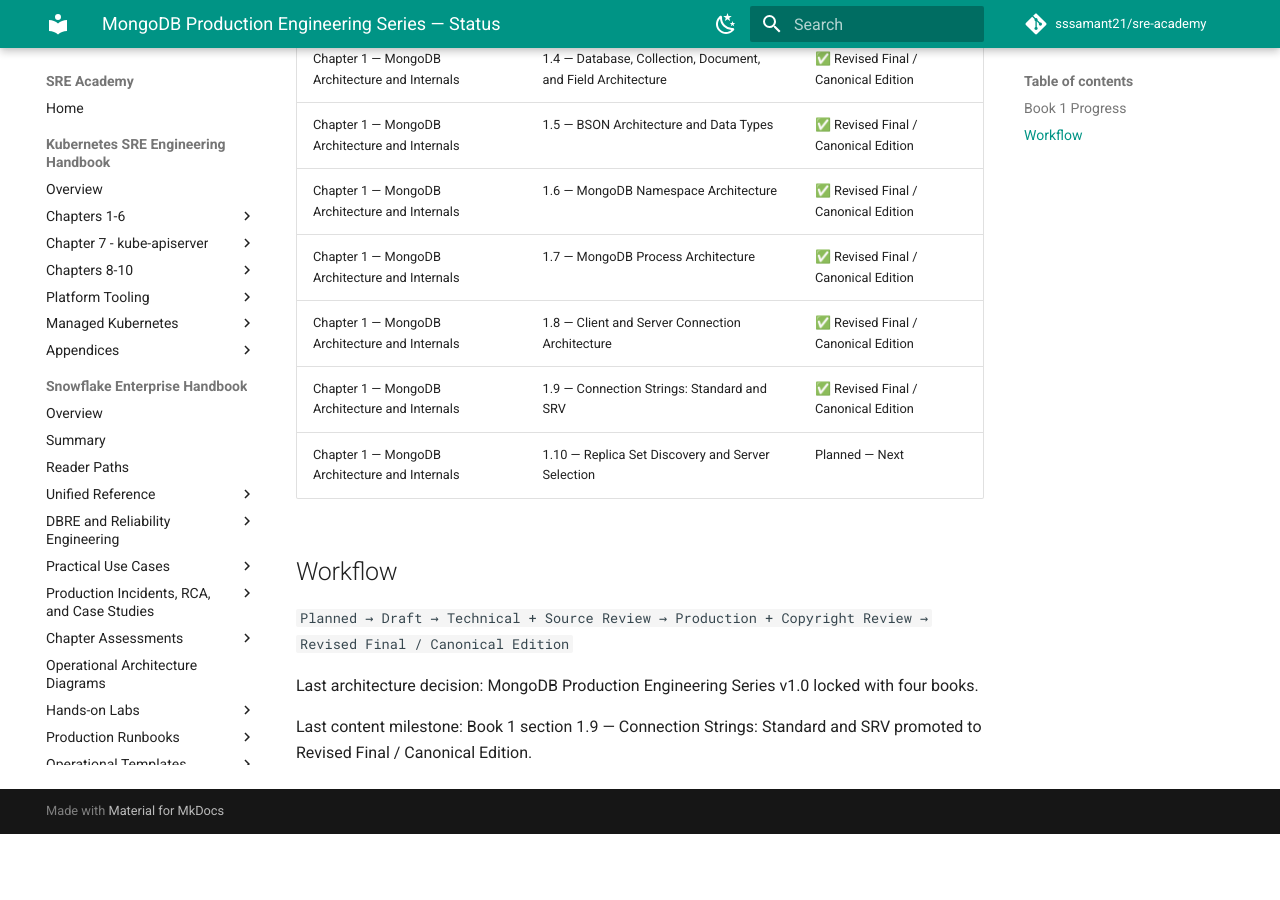
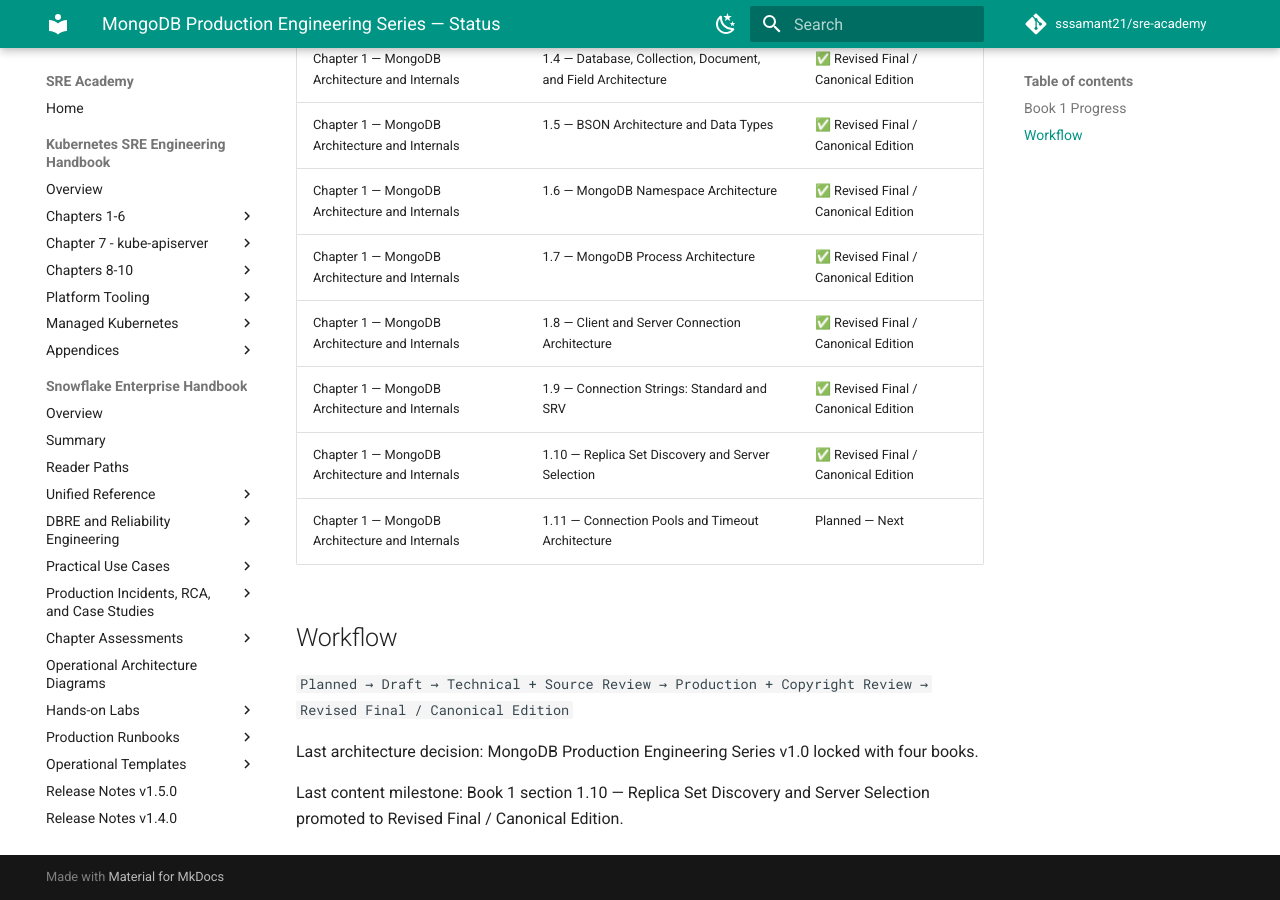
Before and after one commit to sssamant21/sre-academy, an MkDocs documentation site: the page built from docs/books/mongodb/STATUS.md, in a window 1280 px wide and 900 px high, scrolled down 845 px. Built offline with MkDocs 1.6.1 and Material for MkDocs 9.7.7, drawn with Linux system fonts in a browser that asks for light colours; comment, search, counter and statistics services are not loaded; before the commit the page ends 1679 px from its top, so only the background shows below that; some of the changed text lies outside the part shown.

Commit message:
docs(mongodb): update series status for canonical Book 1 section 1.10

```diff
--- a/docs/books/mongodb/STATUS.md
+++ b/docs/books/mongodb/STATUS.md
@@ -2,7 +2,7 @@
 
 | Book | Title | Architecture | Content Status |
 |---|---|---|---|
-| 1 | MongoDB Administration Handbook | 🔒 Locked | In Progress — 1.1–1.9 Canonical |
+| 1 | MongoDB Administration Handbook | 🔒 Locked | In Progress — 1.1–1.10 Canonical |
 | 2 | MongoDB SRE & Reliability Engineering Handbook | 🔒 Locked | Planned |
 | 3 | MongoDB DBRE & Performance Engineering Handbook | 🔒 Locked | Planned |
 | 4 | MongoDB Cloud & Kubernetes Production Handbook | 🔒 Locked | Planned |
@@ -20,7 +20,8 @@
 | Chapter 1 — MongoDB Architecture and Internals | 1.7 — MongoDB Process Architecture | ✅ Revised Final / Canonical Edition |
 | Chapter 1 — MongoDB Architecture and Internals | 1.8 — Client and Server Connection Architecture | ✅ Revised Final / Canonical Edition |
 | Chapter 1 — MongoDB Architecture and Internals | 1.9 — Connection Strings: Standard and SRV | ✅ Revised Final / Canonical Edition |
-| Chapter 1 — MongoDB Architecture and Internals | 1.10 — Replica Set Discovery and Server Selection | Planned — Next |
+| Chapter 1 — MongoDB Architecture and Internals | 1.10 — Replica Set Discovery and Server Selection | ✅ Revised Final / Canonical Edition |
+| Chapter 1 — MongoDB Architecture and Internals | 1.11 — Connection Pools and Timeout Architecture | Planned — Next |
 
 ## Workflow
 
@@ -28,4 +29,4 @@
 
 Last architecture decision: MongoDB Production Engineering Series v1.0 locked with four books.
 
-Last content milestone: Book 1 section 1.9 — Connection Strings: Standard and SRV promoted to Revised Final / Canonical Edition.
+Last content milestone: Book 1 section 1.10 — Replica Set Discovery and Server Selection promoted to Revised Final / Canonical Edition.
```
